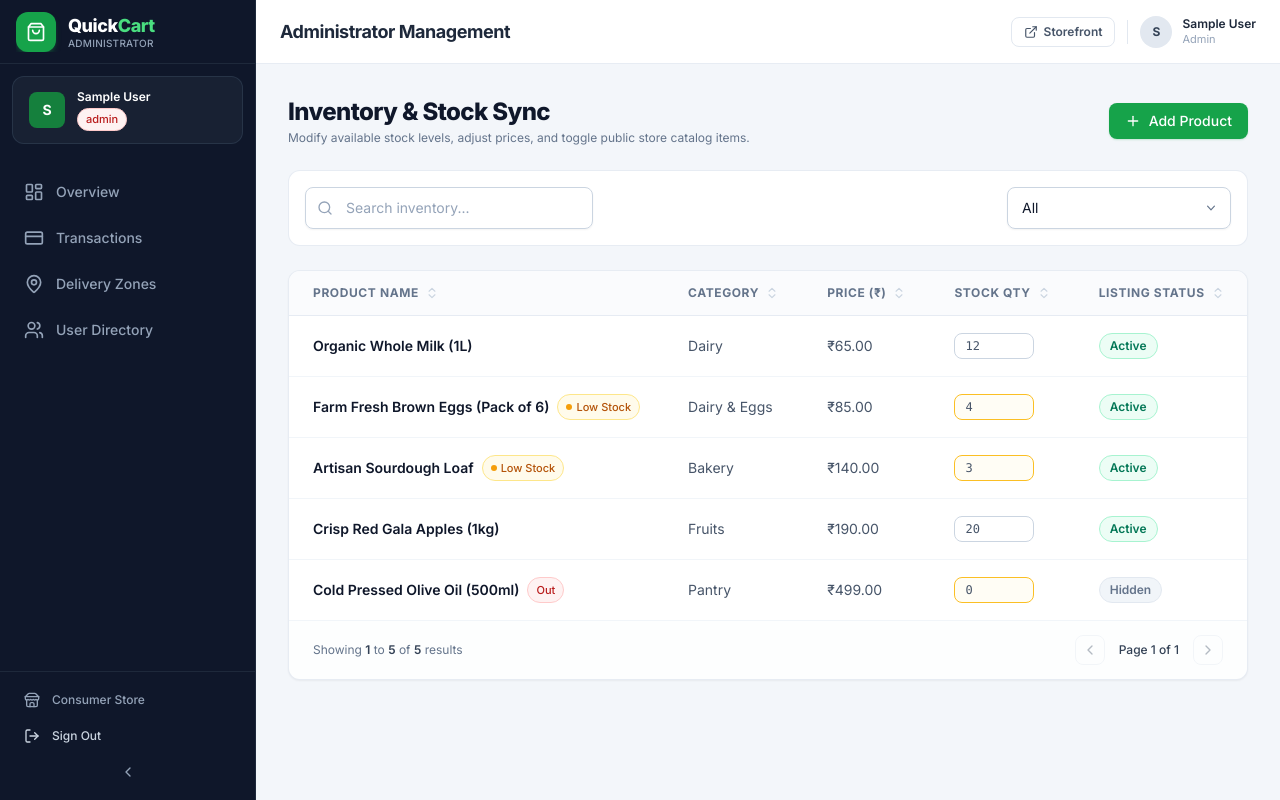
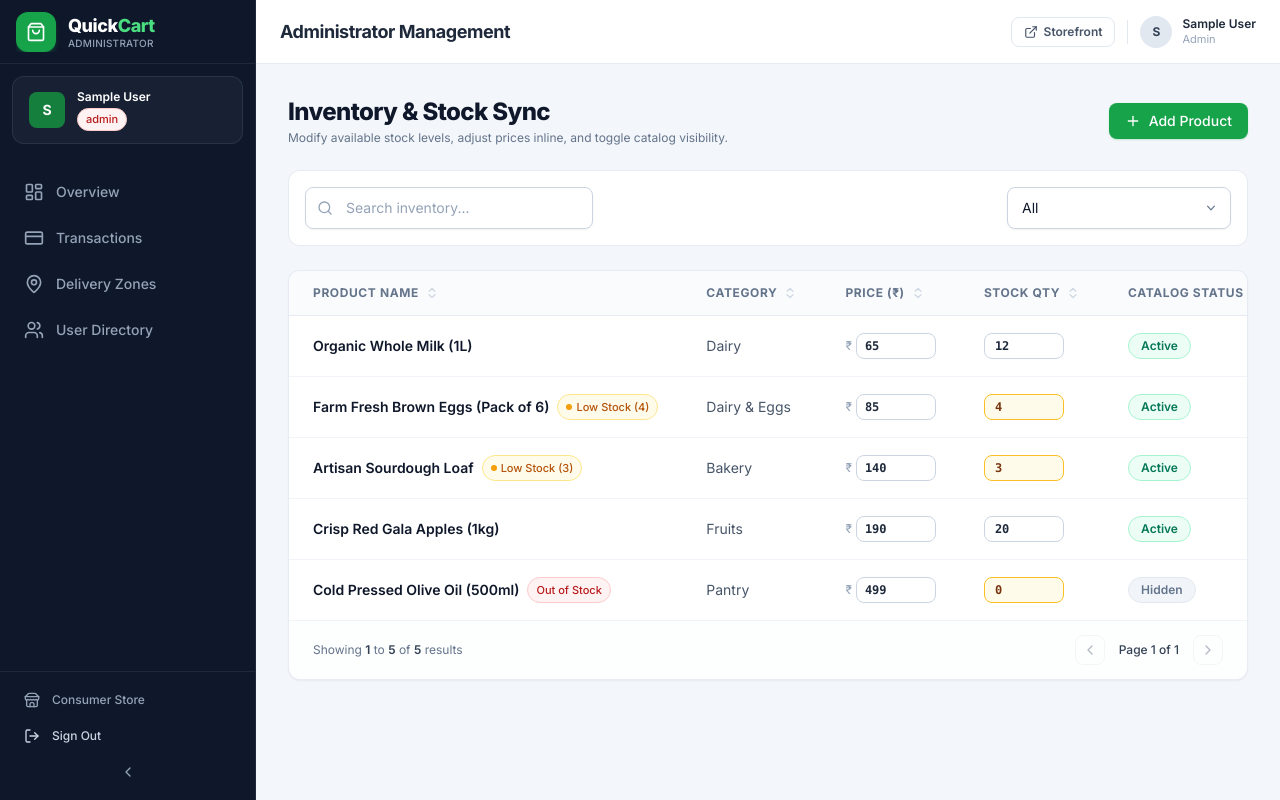
Before and after one commit to vidyasirdini-commits/quick_cart, a React (Vite) app in the folder client/: page /partner/inventory in a window 1280 px wide. Built offline with nearby package versions, Linux system fonts and the light colour scheme; sample sign-in values are in the browser's storage.

Commit message:
feat(client): complete partner area (/partner/dashboard, /partner/inventory, /partner/orders)

```diff
--- a/client/src/pages/PartnerInventoryPage.jsx
+++ b/client/src/pages/PartnerInventoryPage.jsx
@@ -1,5 +1,5 @@
 import React, { useState } from 'react';
-import { Plus, Search, Edit2, Check, AlertTriangle, Boxes } from 'lucide-react';
+import { Plus, Search, Edit2, Check, AlertTriangle, Boxes, Trash2 } from 'lucide-react';
 import { DataTable, Button, Input, Select, Modal, Badge } from '../components';
 import { useToast } from '../components/Toast';
 import { formatCurrency } from '../utils';
@@ -88,8 +88,8 @@ export const PartnerInventoryPage = () => {
     setFormData({
       name: prod.name,
       category: prod.category,
-      price: prod.price,
-      stock_qty: prod.stock_qty,
+      price: String(prod.price),
+      stock_qty: String(prod.stock_qty),
       is_active: prod.is_active,
     });
     setModalOpen(true);
@@ -131,6 +131,7 @@ export const PartnerInventoryPage = () => {
     setModalOpen(false);
   };
 
+  // Inline stock quantity edit
   const handleInlineStockChange = (id, newQty) => {
     const qty = Math.max(0, parseInt(newQty, 10) || 0);
     setProducts((prev) =>
@@ -138,11 +139,20 @@ export const PartnerInventoryPage = () => {
     );
   };
 
+  // Inline price edit
+  const handleInlinePriceChange = (id, newPrice) => {
+    const price = Math.max(0, parseFloat(newPrice) || 0);
+    setProducts((prev) =>
+      prev.map((p) => (p.id === id ? { ...p, price } : p))
+    );
+  };
+
+  // Active toggle
   const handleToggleActive = (id) => {
     setProducts((prev) =>
       prev.map((p) => (p.id === id ? { ...p, is_active: !p.is_active } : p))
     );
-    toast.info('Item status toggled');
+    toast.info('Item listing visibility toggled');
   };
 
   const columns = [
@@ -154,12 +164,12 @@ export const PartnerInventoryPage = () => {
           <span className="font-semibold text-slate-900">{row.name}</span>
           {row.stock_qty < 5 && row.stock_qty > 0 && (
             <Badge variant="accent" size="sm" dot>
-              Low Stock
+              Low Stock ({row.stock_qty})
             </Badge>
           )}
           {row.stock_qty === 0 && (
             <Badge variant="danger" size="sm">
-              Out
+              Out of Stock
             </Badge>
           )}
         </div>
@@ -172,7 +182,20 @@ export const PartnerInventoryPage = () => {
     {
       header: 'Price (₹)',
       field: 'price',
-      render: (row) => formatCurrency(row.price),
+      render: (row) => (
+        <div className="flex items-center gap-1">
+          <span className="text-xs text-slate-400">₹</span>
+          <input
+            type="number"
+            min="0"
+            step="1"
+            value={row.price}
+            onChange={(e) => handleInlinePriceChange(row.id, e.target.value)}
+            className="w-20 px-2 py-1 text-xs border border-slate-300 rounded-lg focus:outline-none focus:ring-1 focus:ring-primary-500 font-mono text-slate-800 font-semibold"
+            title="Edit price inline"
+          />
+        </div>
+      ),
     },
     {
       header: 'Stock Qty',
@@ -184,25 +207,29 @@ export const PartnerInventoryPage = () => {
             min="0"
             value={row.stock_qty}
             onChange={(e) => handleInlineStockChange(row.id, e.target.value)}
-            className={`w-20 px-2.5 py-1 text-xs border rounded-lg focus:outline-none focus:ring-1 focus:ring-primary-500 font-mono ${
-              row.stock_qty < 5 ? 'border-amber-400 bg-amber-50/50' : 'border-slate-300'
+            className={`w-20 px-2.5 py-1 text-xs border rounded-lg focus:outline-none focus:ring-1 focus:ring-primary-500 font-mono font-bold ${
+              row.stock_qty < 5
+                ? 'border-amber-400 bg-amber-50 text-amber-900'
+                : 'border-slate-300 text-slate-800'
             }`}
+            title="Edit stock inline"
           />
         </div>
       ),
     },
     {
-      header: 'Listing Status',
+      header: 'Catalog Status',
       field: 'is_active',
       render: (row) => (
         <button
           type="button"
           onClick={() => handleToggleActive(row.id)}
-          className={`px-2.5 py-1 rounded-full text-xs font-semibold transition-colors ${
+          className={`px-3 py-1 rounded-full text-xs font-semibold transition-all ${
             row.is_active
               ? 'bg-emerald-50 text-emerald-700 hover:bg-emerald-100 border border-emerald-200'
               : 'bg-slate-100 text-slate-500 hover:bg-slate-200 border border-slate-200'
           }`}
+          title="Toggle visibility"
         >
           {row.is_active ? 'Active' : 'Hidden'}
         </button>
@@ -234,7 +261,7 @@ export const PartnerInventoryPage = () => {
             Inventory & Stock Sync
           </h1>
           <p className="text-xs text-slate-500 mt-0.5">
-            Modify available stock levels, adjust prices, and toggle public store catalog items.
+            Modify available stock levels, adjust prices inline, and toggle catalog visibility.
           </p>
         </div>
 
```
